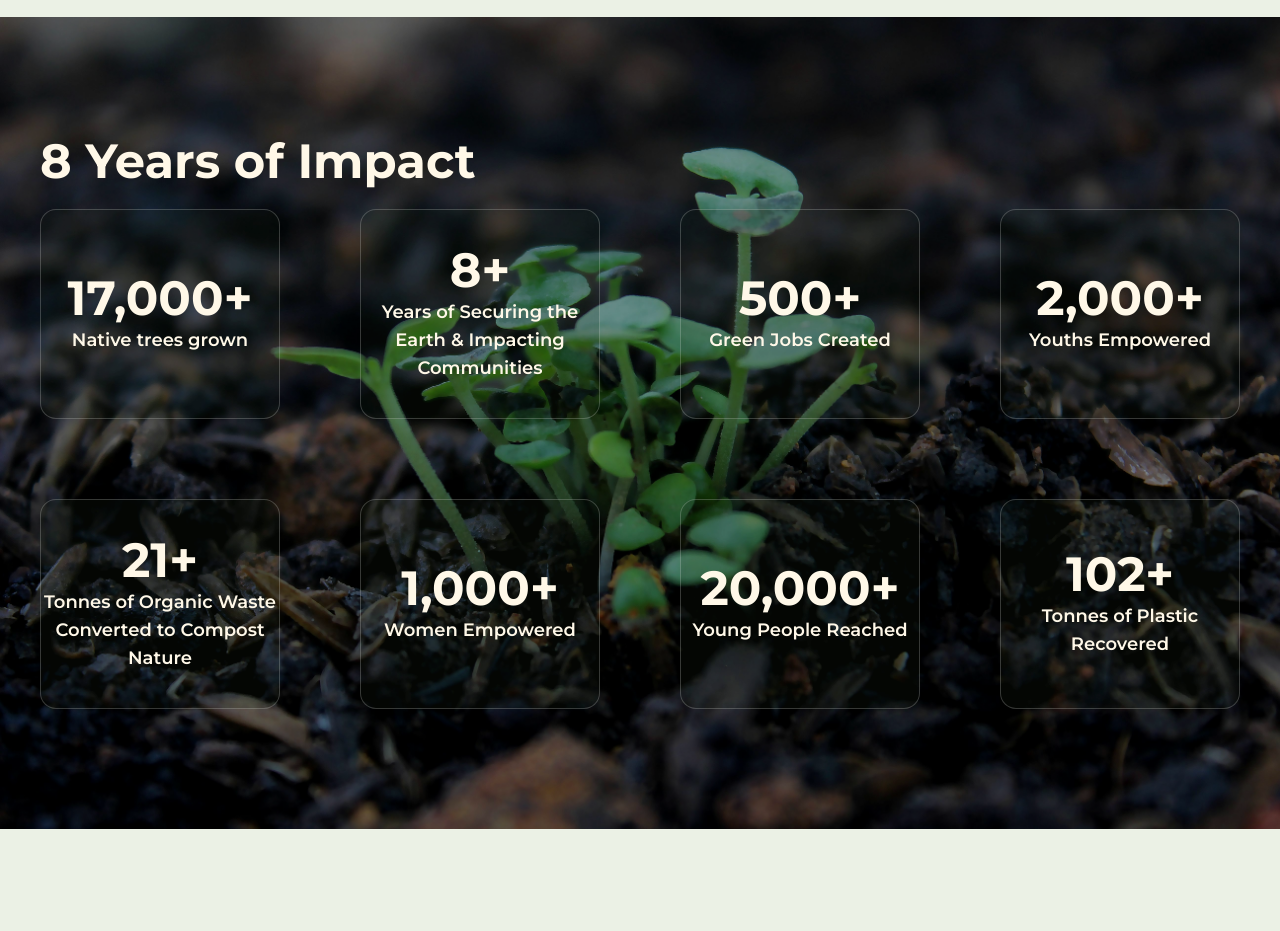
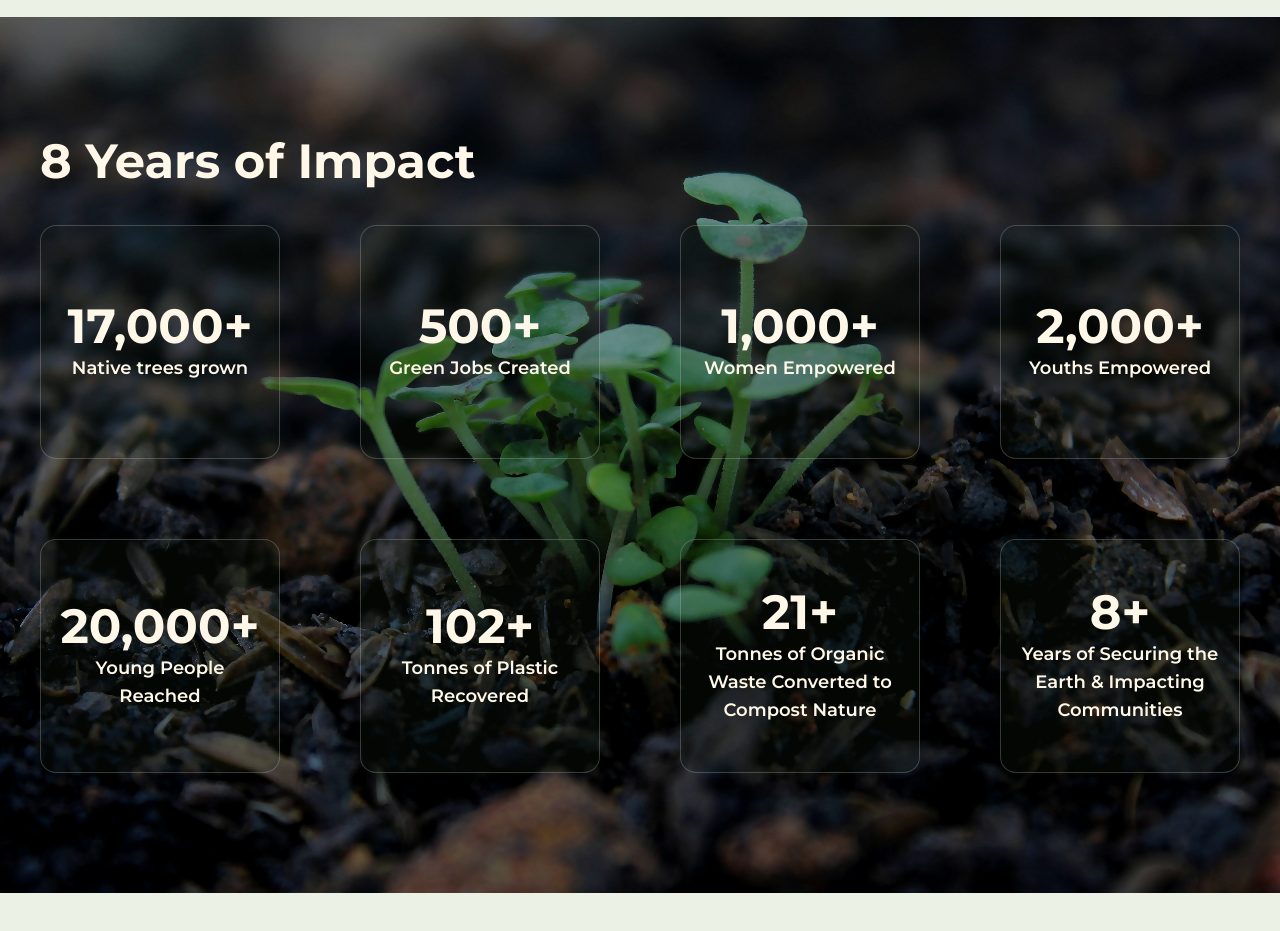
Before and after one commit to Akintayo74/CFEW-website-dian, a React (Vite) app: page /about in a window 1280 px wide. Shown: the part 5520-6451 px from the top of the page. Built offline with nearby package versions, Linux system fonts and the light colour scheme.

Commit message:
Style running animation of 'ImpactYears' Section

```diff
--- a/src/components/GlassCard/GlassCard.jsx
+++ b/src/components/GlassCard/GlassCard.jsx
@@ -1,19 +1,115 @@
-import React from "react";
+// import React from "react";
+// import { gsap } from "gsap";
+// import { ScrollTrigger } from "gsap/ScrollTrigger";
+// gsap.registerPlugin(ScrollTrigger);
 
-function GlassCard({ runningAnimation, text }) {
+// function GlassCard({ runningAnimation, text }) {
+//   const countRef = React.useRef(null);
+//   const cardRef = React.useRef(null);
+
+//   React.useEffect(() => {
+//     // We target the cardRef as our trigger element
+//     const triggerElement = cardRef.current;
+
+//     const counter = { value: 0 };
+
+//     const tween = gsap.to(counter, {
+//       value: runningAnimation,
+//       duration: 2.5,
+//       ease: "power2.out",
+//       onUpdate: () => {
+//         countRef.current.innerText = Math.round(counter.value).toLocaleString('en-US');
+//       },
+//       scrollTrigger: {
+//         trigger: triggerElement,
+//         start: "top 80%",
+//         toggleActions: "restart none restart none",
+//       }
+//     });
+
+//     return () => {
+//       tween.kill();
+//     };
+//   }, [runningAnimation]);
+
+//   return (
+//     // Attach the cardRef here
+//     <div
+//       ref={cardRef}
+//       className="w-full max-w-80 h-full rounded-2xl backdrop-blur-none bg-white/10 border border-white/20 shadow-lg flex flex-col justify-center items-center gap-1 text-cfew-interface py-12 px-4 lg:py-0"
+//       style={{
+//         backgroundColor: '#1B281626',
+//         boxShadow: 'inset 0 0 0 5.29px #1B281603'
+//       }}
+//     >
+//       <div ref={countRef} className="font-bold text-3xl lg:text-5xl">
+//         0{/* Initial value */}
+//       </div>
+//       <div className="font-semibold text-base md:text-lg ">
+//         {text}
+//       </div>
+//     </div>
+//   );
+// }
+
+// export default GlassCard;
+
+
+
+
+import React, { useEffect, useRef } from "react";
+import { gsap } from "gsap";
+import { ScrollTrigger } from "gsap/ScrollTrigger";
+
+gsap.registerPlugin(ScrollTrigger);
+
+// Add 'suffix' to the props, with a default empty string to make it optional
+function GlassCard({ runningAnimation, text, suffix = "+" }) {
+  const countRef = useRef(null);
+  const cardRef = useRef(null);
+
+  useEffect(() => {
+    const triggerElement = cardRef.current;
+    const counter = { value: 0 };
+
+    const tween = gsap.to(counter, {
+      value: runningAnimation,
+      duration: 1.5,
+      ease: "power2.out",
+      onUpdate: () => {
+        if (countRef.current) {
+          // 1. Format the number as usual
+          const formattedNumber = Math.round(counter.value).toLocaleString('en-US');
+          // 2. Append the suffix to the final string
+          countRef.current.innerText = `${formattedNumber}${suffix}`;
+        }
+      },
+      scrollTrigger: {
+        trigger: triggerElement,
+        start: "top 80%",
+        toggleActions: "restart none restart none",
+      }
+    });
+
+    return () => {
+      tween.kill();
+    };
+  }, [runningAnimation, suffix]); // Add suffix to dependency array
+
   return (
     <div
-      className="w-full max-w-80 h-full rounded-2xl backdrop-blur-none bg-white/1 border border-white/20 shadow-lg flex flex-col justify-center items-center gap-1 text-cfew-interface py-12 lg:py-0"
+      ref={cardRef}
+      className="w-full max-w-80 h-full rounded-2xl backdrop-blur-none bg-white/10 border border-white/20 shadow-lg flex flex-col justify-center items-center gap-1 text-cfew-interface py-12 px-4 lg-py-0"
       style={{
         backgroundColor: '#1B281626',
         boxShadow: 'inset 0 0 0 5.29px #1B281603'
       }}
     >
-      <div className="font-bold text-3xl lg:text-5xl">
-        { runningAnimation }
+      <div ref={countRef} className="font-bold text-3xl lg:text-5xl">
+        0{suffix} {/* Show initial suffix */}
       </div>
       <div className="font-semibold text-base md:text-lg ">
-        { text }
+        {text}
       </div>
     </div>
   );
--- a/src/components/ImpactYears/ImpactYears.jsx
+++ b/src/components/ImpactYears/ImpactYears.jsx
@@ -7,52 +7,49 @@ import GlassCard from '../GlassCard/GlassCard';
 function ImpactYears() {
   return (
     <div>
-      {/* Parallax Section */}
       <div
         className="relative min-h-[300px] md:min-h-[500px] bg-cover bg-center bg-no-repeat bg-fixed"
         style={{ backgroundImage: `url(${parallaxImage})` }}
       >
-        {/* Dark overlay */}
         <div className="absolute inset-0 bg-black/30"></div>
 
-        {/* Content */}
         <div className="relative z-5 py-30">
             <Container>
-              <SectionHeader textColor='text-cfew-interface' align='text-left'>
+              <SectionHeader textColor='text-cfew-interface' align='text-left' className='lg:mb-10'>
                 8 Years of Impact
               </SectionHeader>
               <div className="min-h-[300px] md:min-h-[500px] grid grid-cols-1 grid-rows-8 md:grid-cols-2 md:grid-rows-4 lg:grid-cols-4 lg:grid-rows-2 gap-5 lg:gap-20 justify-items-center items-center text-center text-cfew-interface">
                 <GlassCard
-                  runningAnimation='17,000+'
+                  runningAnimation={17000}
                   text='Native trees grown'
                 />
                 <GlassCard
-                  runningAnimation='8+'
-                  text='Years of Securing the Earth & Impacting Communities'
-                />
-                <GlassCard
-                  runningAnimation='500+'
+                  runningAnimation={500}
                   text='Green Jobs Created'
                 />
                 <GlassCard
-                  runningAnimation='2,000+'
+                  runningAnimation={1000}
+                  text='Women Empowered'
+                />
+                <GlassCard
+                  runningAnimation={2000}
                   text='Youths Empowered'
                 />
                 <GlassCard
-                  runningAnimation='21+'
+                  runningAnimation={20000}
+                  text='Young People Reached'
+                />
+                <GlassCard
+                  runningAnimation={102}
+                  text='Tonnes of Plastic Recovered'
+                />
+                <GlassCard
+                  runningAnimation={21}
                   text='Tonnes of Organic Waste Converted to Compost Nature'
                 />
                 <GlassCard
-                  runningAnimation='1,000+'
-                  text='Women Empowered'
-                />
-                <GlassCard
-                  runningAnimation='20,000+'
-                  text='Young People Reached'
-                />
-                <GlassCard
-                  runningAnimation='102+'
-                  text='Tonnes of Plastic Recovered'
+                  runningAnimation={8}
+                  text='Years of Securing the Earth & Impacting Communities'
                 />
               </div>
             </Container>
--- a/src/components/SectionHeader/SectionHeader.jsx
+++ b/src/components/SectionHeader/SectionHeader.jsx
@@ -1,7 +1,7 @@
 import React from "react";
 
-function SectionHeader({ children, align = 'text-center', marginBottom = "lg:mb-6", textColor = 'text-cfew-dark' }) {
-  return <h1 className={`${align} ${textColor}  text-4xl lg:text-5xl mb-5 font-bold ${marginBottom}`}>{children}</h1>;
+function SectionHeader({ children, align = 'text-center', marginBottom = "lg:mb-6", textColor = 'text-cfew-dark', className = "" }) {
+  return <h1 className={`${align} ${textColor}  text-4xl lg:text-5xl mb-5 font-bold ${marginBottom} ${className}`}>{children}</h1>;
 }
 
 export default SectionHeader;
```
